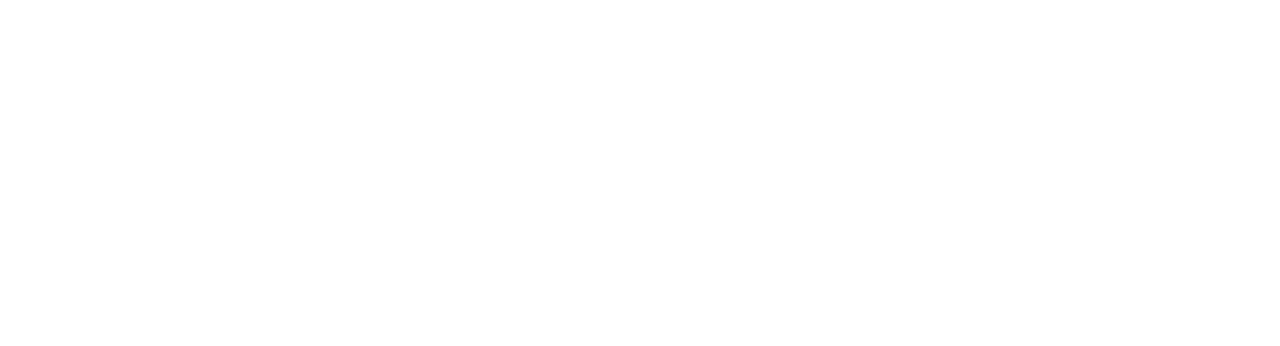
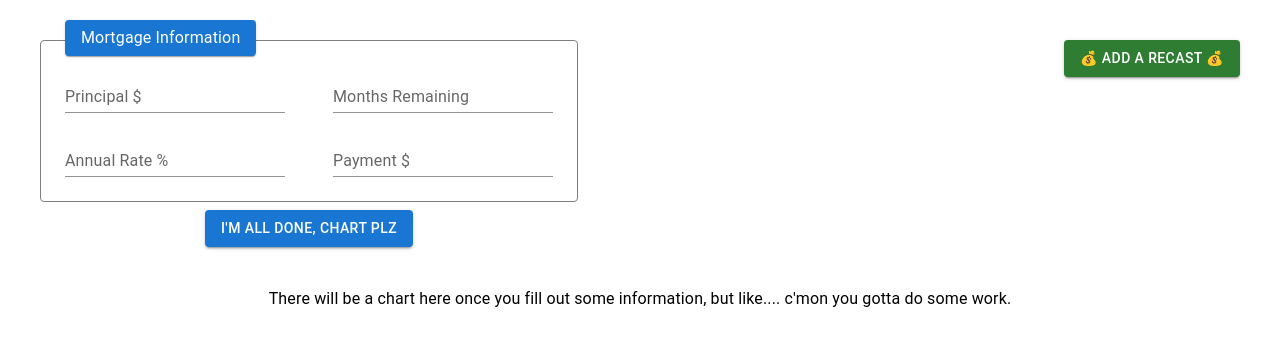
Before and after one commit to bjs0026/recaster, a plain HTML site: page index.html in a window 1280 px wide. Drawn offline with Linux system fonts and the light colour scheme; the site is published under a folder, as on GitHub Pages, so addresses that start at the root find nothing.

Commit message:
Update index.html

```diff
--- a/index.html
+++ b/index.html
@@ -5,8 +5,8 @@
     <link rel="icon" type="image/svg+xml" href="/vite.svg" />
     <meta name="viewport" content="width=device-width, initial-scale=1.0" />
     <title>💰 Recaster Master</title>
-    <script type="module" crossorigin src="/assets/index-BYoZHfIM.js"></script>
-    <link rel="stylesheet" crossorigin href="/assets/index-C21JKNA8.css">
+    <script type="module" crossorigin src="./assets/index-BYoZHfIM.js"></script>
+    <link rel="stylesheet" crossorigin href="./assets/index-C21JKNA8.css">
   </head>
   <body>
     <div id="root"></div>
```
